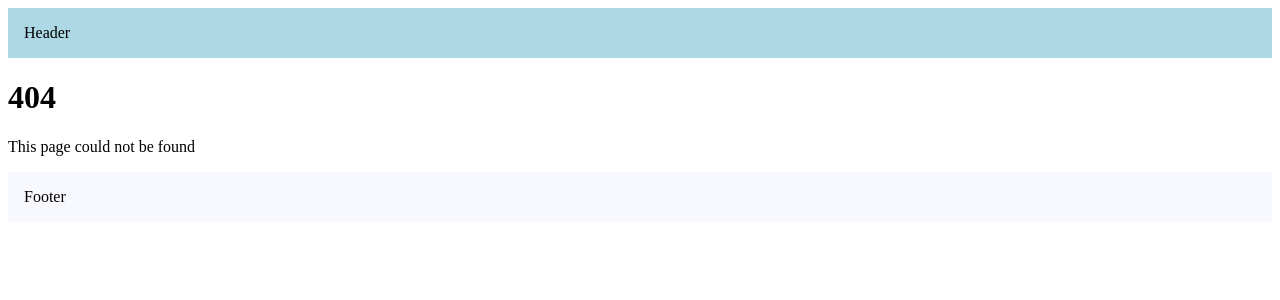
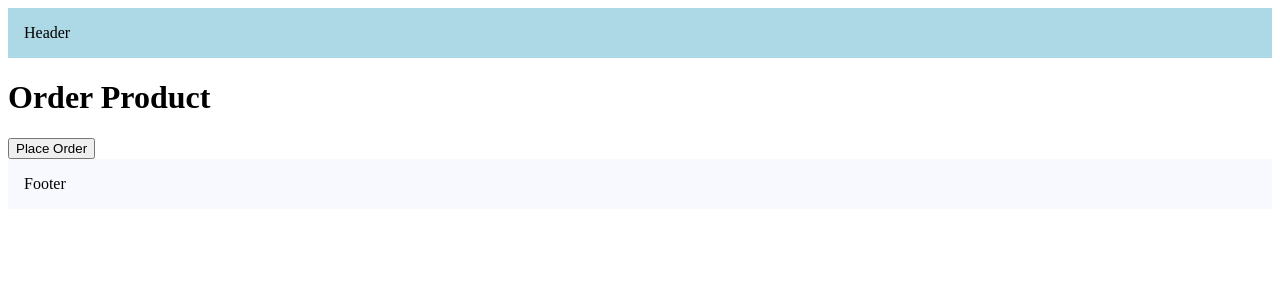
Before and after one commit to FatlumG/Next-Js, a Next.js app in the folder hello-world/: page /order-product in a window 1280 px wide. Before the commit this address had no page. Shown: the top 300 px of the page. Built offline with nearby package versions, Linux system fonts and the light colour scheme.

Commit message:
navigating programmatically

```diff
--- a/hello-world/src/app/articles/[articleId]/page.tsx
+++ b/hello-world/src/app/articles/[articleId]/page.tsx
@@ -1,4 +1,3 @@
-"use client";
 import Link from "next/link";
 import { use } from "react";
 
--- /dev/null
+++ b/hello-world/src/app/order-product/page.tsx
@@ -0,0 +1,17 @@
+"use client";
+import { useRouter } from "next/navigation";
+
+export default function OrderProduct() {
+  const router = useRouter();
+  const handleClick = () => {
+    console.log("Placing your order!");
+    router.push("/");
+  };
+
+  return (
+    <>
+      <h1>Order Product</h1>
+      <button onClick={handleClick}>Place Order</button>
+    </>
+  );
+}
--- a/hello-world/src/app/products/[productId]/reviews/[reviewId]/page.tsx
+++ b/hello-world/src/app/products/[productId]/reviews/[reviewId]/page.tsx
@@ -1,4 +1,4 @@
-import { notFound } from "next/navigation";
+import { notFound, redirect } from "next/navigation";
 
 export default async function Review({
   params,
@@ -8,7 +8,7 @@
   const { productId, reviewId } = await params;
 
   if (parseInt(reviewId) > 1000) {
-    notFound();
+    redirect('/products');
   }
 
   return (
```
